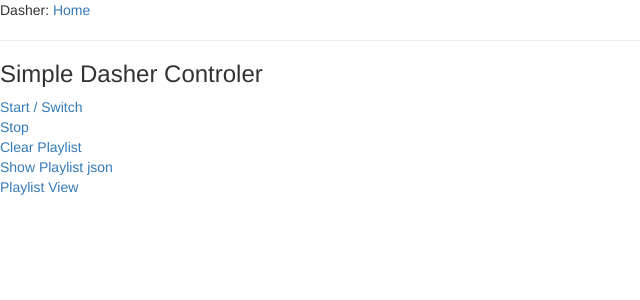
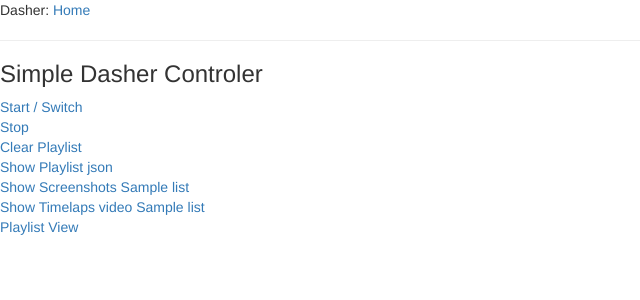
Before and after one commit to jakobant/dasher, a Flask app: template templates/index.html in a window 1280 px wide. Shown: the top 300 px of the page, without its empty margins (0-640 px from the left). Run offline with Flask 2, Linux system fonts and the light colour scheme; the template is opened without the code that fills it: most values are stand-ins (such as "Sample title", 1, 10 or a date in 2020); parts of the project's set-up code (start-up, migrations or seed data) failed here and were passed over; some libraries are stand-ins or nearby versions.

Commit message:
Screenshot fixed, adding screeenshot view

```diff
--- a/server.py
+++ b/server.py
@@ -9,7 +9,7 @@ import os
 from dashserver import Dasher
 from time import sleep
 import json
-import threading
+import threading, os, glob
 
 auth = HTTPBasicAuth()
 api_key = os.getenv('D_API_KEY', 'admin')
@@ -119,8 +119,11 @@ def unauthorized():
 
 @app.route('/')
 def index():
+    subdir, dirs, files = os.walk('./screenshots/')
+    screenshots={'list': subdir[1]}
+    timelaps = {'list': subdir[1]}
     return render_template("index.html",
-                           title='Home')
+                           title='Home', screenshots=screenshots, timelaps=timelaps)
 
 
 @app.route('/playlist_view')
@@ -195,13 +198,36 @@ def set_show():
     return make_response(jsonify({'response': 'Success'}), 200)
 
 
+@app.route('/screenshots', methods=['GET'])
+def get_screenshots():
+    if request.method == 'GET' and request.args.get('path') != None:
+        path = request.args.get('path')
+        files = glob.glob('./screenshots/'+path+'/*png')
+        files.sort(key=os.path.getmtime)
+        print({'results': files})
+        return render_template("screenshots.html",
+                               title='Screenshots', list={'results': files} )
+
+@app.route('/timelaps')
+def get_timelaps():
+    if request.method == 'GET' and request.args.get('path') != None:
+        path = request.args.get('path')
+        files = glob.glob('./screenshots/'+path+'/*mp4')
+        files.sort(key=os.path.getmtime)
+        print({'results': files})
+        return render_template("screenshots.html",
+                               title='Timelaps', list={'results': files} )
+
+
+
 @app.route('/media/<path:path>')
 def get_resource(path):  # pragma: no cover
     mimetypes = {
         ".css": "text/css",
         ".html": "text/html",
         ".js": "application/javascript",
-    }
+        ".png": "image/png",
+        ".mp4": "video/mp4"    }
     complete_path = os.path.join(root_dir(), path)
     ext = os.path.splitext(path)[1]
     mimetype = mimetypes.get(ext, "text/html")
--- a/templates/base.html
+++ b/templates/base.html
@@ -79,6 +79,29 @@
 			  });
 			});
 		</script>
+
+          <script type=text/javascript>
+			$(function() {
+			  $('a#lnk-screenshots').bind('click', function() {
+				$.getJSON('/screenshots?path='+data, {
+				  pathx: $('input[name="pathx"]').val(),
+				}, function(data) {
+				$('#turl').text('');
+				var eachrow = "<table class='table table-striped table-bordered' cellspacing='0' width='100%'><tr>"
+                 + "<th>Type</th>"
+                 + "</tr>";
+				$.each(data.results, function(i, item) {
+				eachrow = eachrow + "<tr>"
+                 + "<td>" + item + "</td>"
+                 + "</tr>";
+				  });
+				  eachrow = eachrow + "</table>";
+				  $('#turl').append(eachrow);
+				});
+				return false;
+			  });
+			});
+		</script>
     <script type=text/javascript>
 			$(function() {
 			  $('a#lnk-clear').bind('click', function() {
--- a/templates/index.html
+++ b/templates/index.html
@@ -8,6 +8,12 @@
   <div><a id=lnk-stop    href="/stop">Stop</a></div>
   <div><a id=lnk-clear    href="/clear_playlist">Clear Playlist</a></div>
   <div><a id=lnk-playlist href="/playlist">Show Playlist json</a></div>
+{% for list in screenshots['list'] %}
+  <div><a href="/screenshots?path={{ list }}">Show Screenshots {{ list }}</a></div>
+{% endfor %}
+{% for list in timelaps['list'] %}
+  <div><a href="/timelaps?path={{ list }}">Show Timelaps video {{ list }}</a></div>
+{% endfor %}
   <!--<div><a id=lnk-add_playlist href="/add_to_playlist">Add to Playlist</a></div>-->
   <div><a href="/playlist_view">Playlist View</a></div>
 
--- a/templates/playlist_view.html
+++ b/templates/playlist_view.html
@@ -3,7 +3,7 @@
 
 {% block content %}
 
-      <h1>SAPI</h1>
+      <h3>Simple Dasher Controler</h3>
   <div><a id=lnk-switch  href="/switch">Start / Switch</a></div>
   <div><a id=lnk-stop    href="/stop">Stop</a></div>
   <div><a id=lnk-clear    href="/clear_playlist">Clear Playlist</a></div>
```
Also changed, not shown: templates/screenshots.html (+10 -0 lines), 1 other file.
